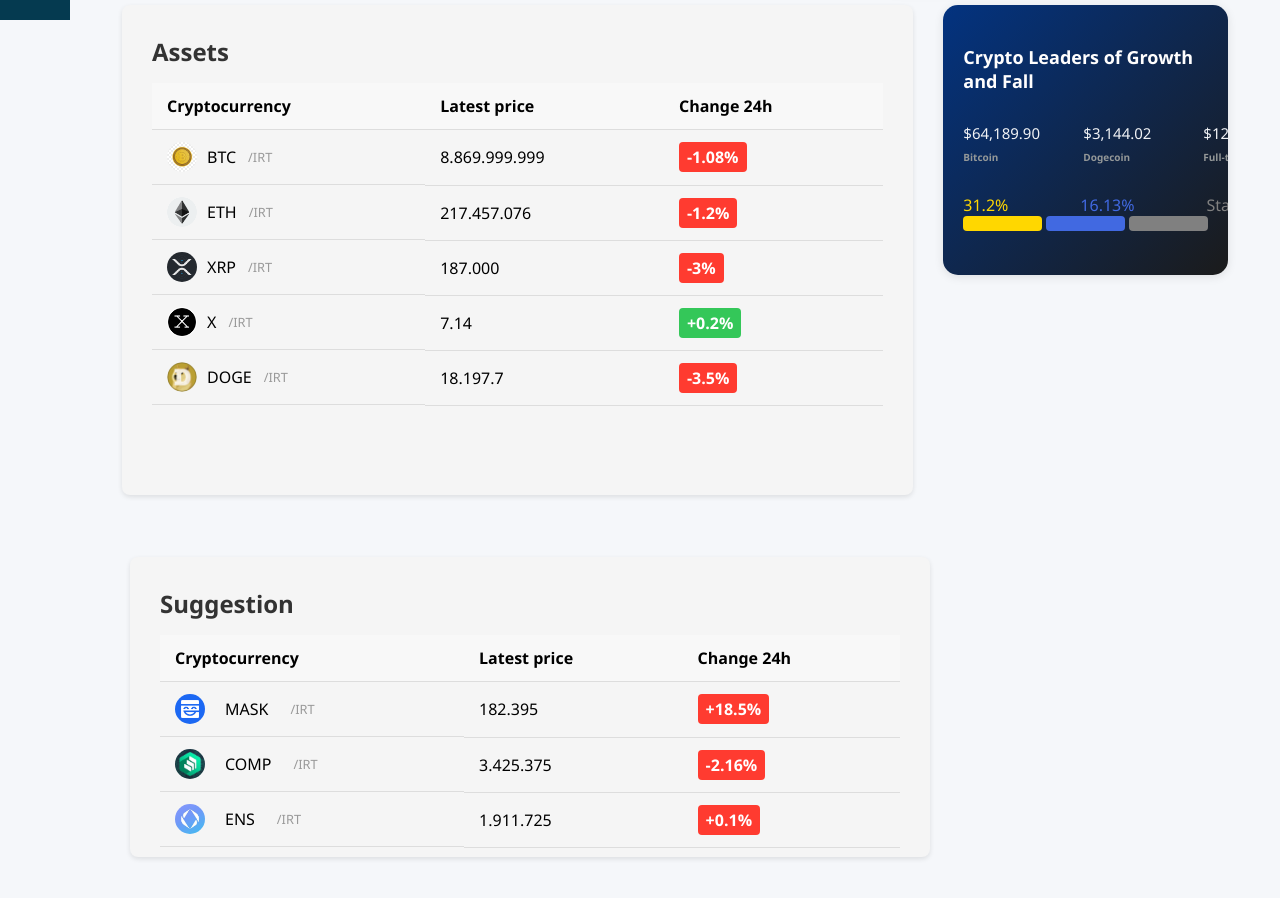
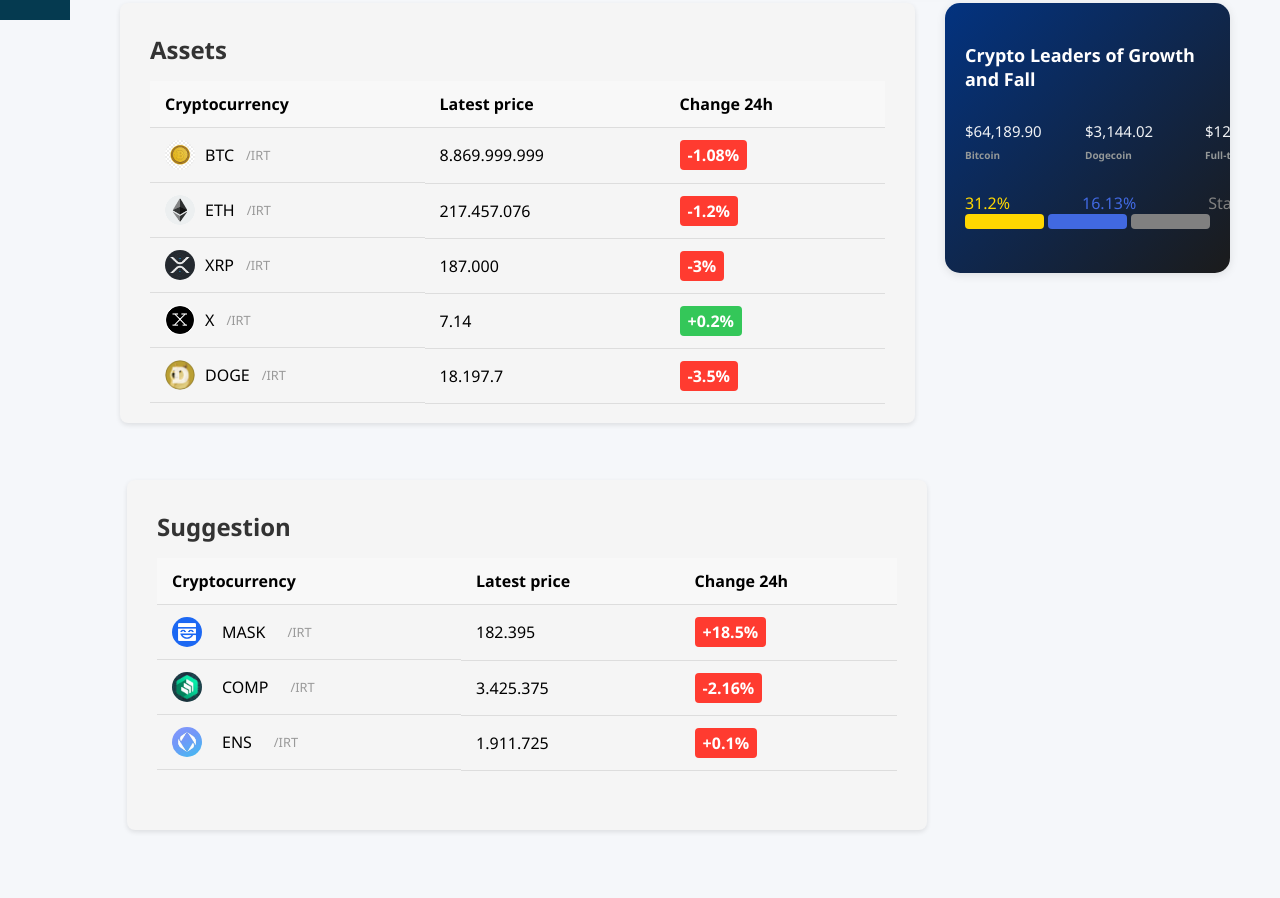
Before and after one commit to nazanin1221/Cool-P, a website: page index.html in a window 1280 px wide. Shown: the part 780-1678 px from the top of the page. Drawn offline with Linux system fonts and the light colour scheme.

Commit message:
Adjusting the size

```diff
--- a/STYLE/index.scss
+++ b/STYLE/index.scss
@@ -346,14 +346,13 @@
     padding: 30px;
     margin-bottom: 30px;
     box-shadow: 0 2px 5px rgba(0, 0, 0, 0.1);
-    width:480px;
-    height:490px;}
+    height:420px;
+    width: 800px; }
 
     .container-wrapper {
     display: flex;
     gap: 20px;
-    align-items: flex-start;
-    margin:2px;}
+    align-items: flex-start;}
 
   .table {
     font-family: Arial, sans-serif;
@@ -497,13 +496,12 @@
     background:whitesmoke;
     border-radius: 8px;
     padding: 30px;
-    margin: 10px;
+    margin:7px;
     margin-bottom: 30px;
     box-shadow: 0 2px 5px rgba(0, 0, 0, 0.1);
-    width: 350px;
-    height:300px;
+    height: 350px;
+    width: 940px;
     overflow: hidden;
-    margin-left:10px;
     margin-bottom: 60px;}
 
   .table-two {
```
Also changed, not shown: STYLE/index.css, 1 other file.
